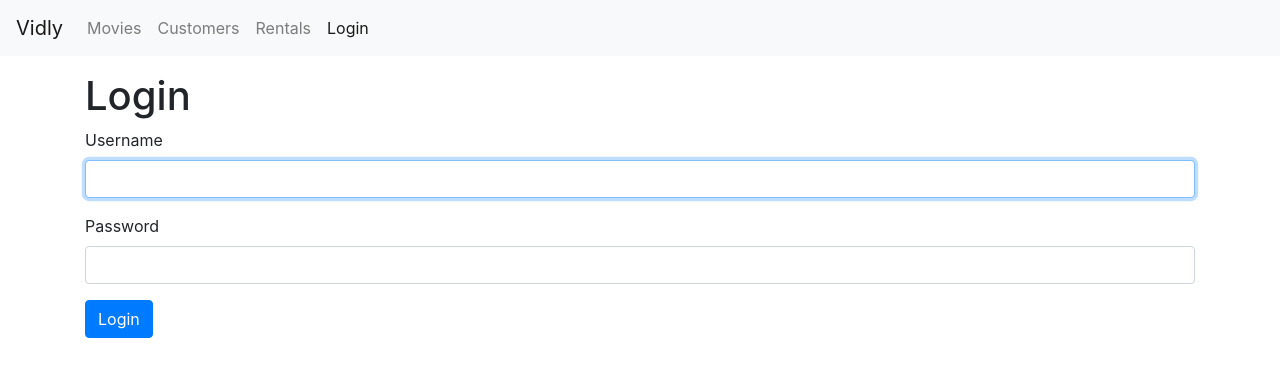
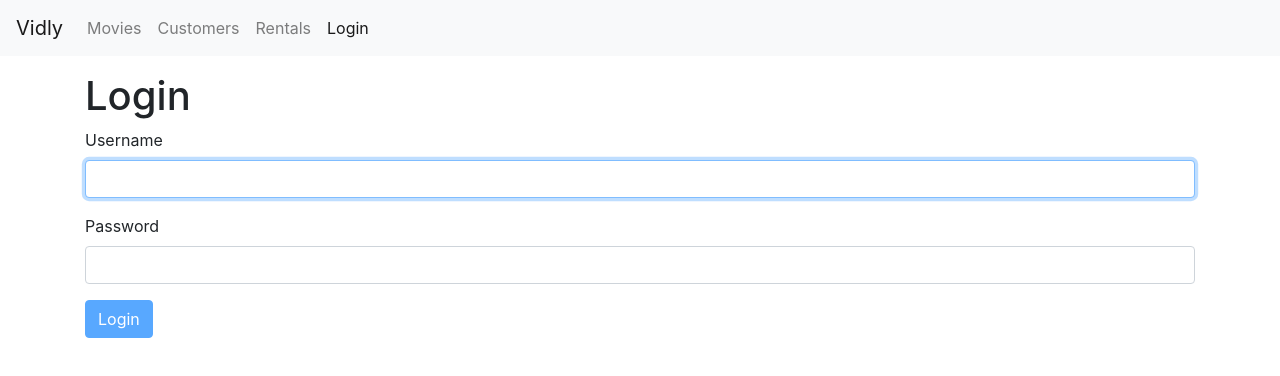
Before and after one commit to rvd2pwipwip/vidly, a React (Create React App) app: page /login in a window 1280 px wide. Shown: the top 376 px of the page. Built offline with nearby package versions, Linux system fonts and the light colour scheme.

Commit message:
video17 validating field and disabling submit

```diff
--- a/src/components/LoginForm.jsx
+++ b/src/components/LoginForm.jsx
@@ -42,15 +42,11 @@
 
   validateProperty = ({ name, value }) => {
     //validate each input
-    //desrtuctured input.name and input.value
-    if (name === "username") {
-      if (value.trim() === "") return "Username is required";
-      // ...
-    }
-    if (name === "password") {
-      if (value.trim() === "") return "Password is required";
-      // ...
-    }
+    //destructured input.name and input.value
+    const obj = { [name]: value };
+    const schema = { [name]: this.schema[name] };
+    const { error } = Joi.validate(obj, schema);
+    return error ? error.details[0].message : null;
   };
 
   handleChange = ({ currentTarget: input }) => {
@@ -87,7 +83,9 @@
             onChange={this.handleChange}
             error={errors.password}
           />
-          <button className="btn btn-primary">Login</button>
+          <button disabled={this.validate()} className="btn btn-primary">
+            Login
+          </button>
         </form>
       </>
     );
```
Also changed, not shown: 1 other file (tests, documents, lock files or other folders).
